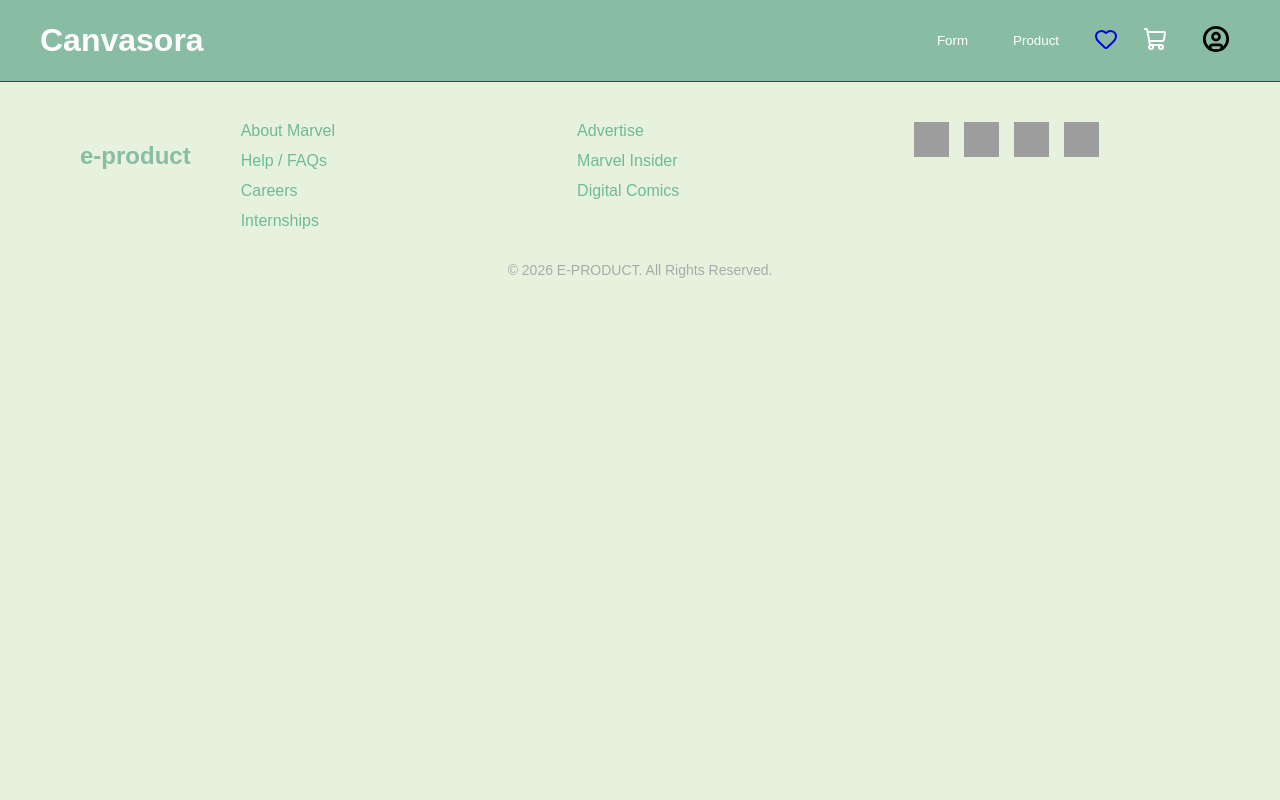
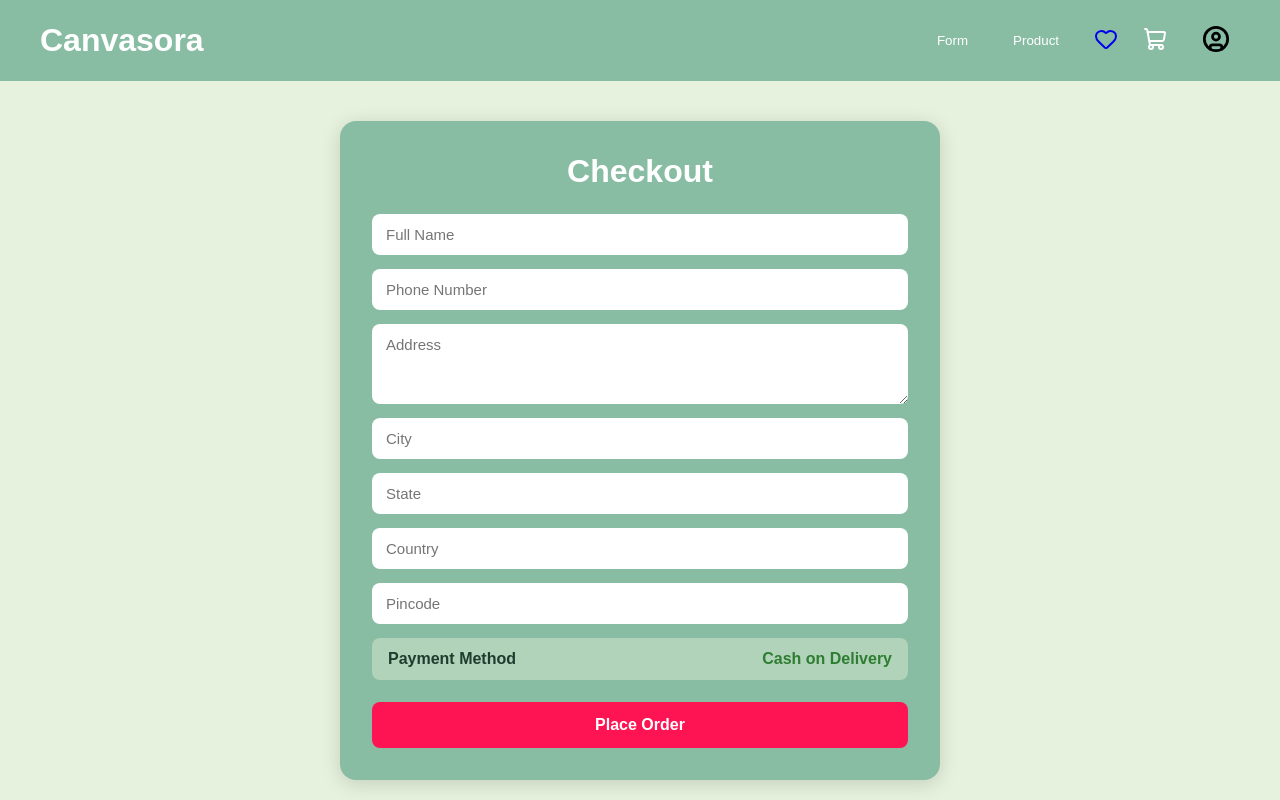
Before and after one commit to as7844285-stack/ecommerce-practical, a React (Vite) app: page /checkout in a window 1280 px wide. Shown: the top 800 px of the page. Built offline with nearby package versions, Linux system fonts and the light colour scheme; no server answers; sample sign-in values are in the browser's storage; grey boxes are pictures that could not be loaded.

Commit message:
checkout data and place order css

```diff
--- a/src/App.jsx
+++ b/src/App.jsx
@@ -1,7 +1,7 @@
 import { memo, useEffect, useState } from "react";
 import Header from "./components/header";
 import Footer from "./components/footer";
-import { Route, Routes } from "react-router-dom";
+import { Route, Routes, Navigate } from "react-router-dom";
 import Wishlist from "./pages/wishlist";
 import Home from "./pages/home";
 import Form from "./pages/form";
@@ -12,6 +12,23 @@ import Login from "./pages/login";
 import Cart from "./pages/cart";
 import OrderSuccess from "./pages/order-success";
 import Admin from "./pages/admin";
+import Checkout from "./pages/checkout";
+
+// TODO: replace this with your real auth source (context/localStorage/etc.)
+const useAuth = () => {
+  const token = localStorage.getItem("token");
+  const user = JSON.parse(localStorage.getItem("user") || "null");
+  return { isAuthenticated: !!token, isAdmin: user?.role === "admin" };
+};
+
+const ProtectedRoute = ({ children, adminOnly = false }) => {
+  const { isAuthenticated, isAdmin } = useAuth();
+
+  if (!isAuthenticated) return <Navigate to="/login" replace />;
+  if (adminOnly && !isAdmin) return <Navigate to="/" replace />;
+
+  return children;
+};
 
 const App = () => {
   const [loading, setLoading] = useState(true);
@@ -23,7 +40,7 @@ const App = () => {
       setLoading(true);
       try {
         const products = await axiosInstance.get("/products");
-        setProducts(products?.data?.data);
+        setProducts(products?.data?.data || []);
       } catch (error) {
         console.log(error);
       } finally {
@@ -34,7 +51,6 @@ const App = () => {
     const fetchWishlist = async () => {
       try {
         const res = await axiosInstance.get("/wishlist");
-        console.log("wishlist response:", res?.data);
         setFavData(res?.data?.data || []);
       } catch (error) {
         console.log("wishlist fetch error:", error);
@@ -50,13 +66,19 @@ const App = () => {
 
     try {
       if (exist) {
-        await axiosInstance.delete("/wishlist", {
+        const res = await axiosInstance.delete("/wishlist", {
           data: { productId: product._id },
         });
-        setFavData((prev) => prev.filter((item) => item._id !== product._id));
+        if (res?.data?.success) {
+          setFavData((prev) => prev.filter((item) => item._id !== product._id));
+        }
       } else {
-        await axiosInstance.post("/wishlist", { productId: product._id });
-        setFavData((prev) => [...prev, product]);
+        const res = await axiosInstance.post("/wishlist", {
+          productId: product._id,
+        });
+        if (res?.data?.success) {
+          setFavData((prev) => [...prev, product]);
+        }
       }
     } catch (error) {
       console.log(error);
@@ -66,7 +88,17 @@ const App = () => {
   const clearWishList = () => {
     setFavData([]);
   };
-  console.log("App loading:", loading);
+
+  if (loading) {
+    return (
+      <>
+        <Header />
+        <div className="app-loading">Loading...</div>
+        <Footer />
+      </>
+    );
+  }
+
   return (
     <>
       <Header />
@@ -84,7 +116,6 @@ const App = () => {
         <Route path="/form" element={<Form data={product} />} />
         <Route path="/signup" element={<Signup />} />
         <Route path="/login" element={<Login />} />
-        {/* <Route path="/product" element={<Product data={product} />} /> */}
         <Route
           path="/product"
           element={
@@ -95,7 +126,6 @@ const App = () => {
             />
           }
         />
-
         <Route
           path="/wishlists"
           element={
@@ -108,7 +138,22 @@ const App = () => {
         />
         <Route path="/cart" element={<Cart />} />
         <Route path="/order-success" element={<OrderSuccess />} />
-        <Route path="/admin" element={<Admin />} />
+        <Route
+          path="/checkout"
+          element={
+            <ProtectedRoute>
+              <Checkout />
+            </ProtectedRoute>
+          }
+        />
+        <Route
+          path="/admin"
+          element={
+            <ProtectedRoute adminOnly>
+              <Admin />
+            </ProtectedRoute>
+          }
+        />
       </Routes>
       <Footer />
     </>
--- a/src/index.css
+++ b/src/index.css
@@ -554,7 +554,7 @@ h2 {
   color: #888;
   margin: 0;
   display: -webkit-box;
-  -webkit-line-clamp: 2;
+  /* -webkit-line-clamp: 2; */
   -webkit-box-orient: vertical;
   overflow: hidden;
 }
@@ -982,3 +982,99 @@ h2 {
   border-radius: 6px;
   border: 1px solid #ddd;
 }
+
+/* ---------- Checkout ---------- */
+.checkout {
+  max-width: 600px;
+  margin: 40px auto;
+  padding: 2rem;
+  background: #88bda4;
+  border-radius: 16px;
+  box-shadow: 0 4px 20px rgba(0, 0, 0, 0.15);
+}
+
+.checkout h1 {
+  color: white;
+  text-align: center;
+  margin-bottom: 1.5rem;
+  font-size: clamp(1.5rem, 4vw, 2rem);
+}
+
+.checkout form {
+  display: flex;
+  flex-direction: column;
+  gap: 14px;
+}
+
+.checkout input,
+.checkout textarea {
+  width: 100%;
+  padding: 12px 14px;
+  border: none;
+  border-radius: 8px;
+  font-size: 15px;
+  outline: none;
+  font-family: inherit;
+  background: #fff;
+  transition: box-shadow 0.2s ease;
+}
+
+.checkout input:focus,
+.checkout textarea:focus {
+  box-shadow: 0 0 0 3px rgba(255, 20, 83, 0.25);
+}
+
+.checkout textarea {
+  resize: vertical;
+  min-height: 80px;
+}
+
+.checkout > form > div {
+  display: flex;
+  justify-content: space-between;
+  align-items: center;
+  background: #b1d3b9;
+  padding: 12px 16px;
+  border-radius: 8px;
+  color: #333;
+}
+
+.checkout > form > div strong {
+  color: #1f3d2e;
+}
+
+.checkout > form > div p {
+  margin: 0;
+  font-weight: 600;
+  color: #2e7d32;
+}
+
+.checkout button[type="submit"] {
+  padding: 14px;
+  border: none;
+  border-radius: 8px;
+  background: #ff1453;
+  color: white;
+  font-weight: bold;
+  font-size: 16px;
+  cursor: pointer;
+  transition: 0.3s;
+  margin-top: 8px;
+}
+
+.checkout button[type="submit"]:hover:not(:disabled) {
+  transform: scale(1.02);
+}
+
+.checkout button[type="submit"]:disabled {
+  opacity: 0.6;
+  cursor: not-allowed;
+}
+
+@media (max-width: 600px) {
+  .checkout {
+    margin: 20px auto;
+    padding: 1.25rem;
+    border-radius: 12px;
+  }
+}
--- a/src/pages/cart.jsx
+++ b/src/pages/cart.jsx
@@ -5,7 +5,6 @@ import { useNavigate } from "react-router-dom";
 
 export default function Cart() {
   const [cartData, setCartData] = useState([]);
-  const [placing, setPlacing] = useState(false);
   const navigate = useNavigate();
 
   const fetchCart = useCallback(async () => {
@@ -23,42 +22,38 @@ export default function Cart() {
 
   const removeCart = async (productId) => {
     try {
-      await axiosInstance.delete("/cart", { data: { productId } });
+      const res = await axiosInstance.delete("/cart", {
+        data: { productId },
+      });
+      if (res?.data?.success) {
         setCartData((prev) =>
           prev.filter((item) => item.product._id !== productId),
         );
+      }
     } catch (error) {
       console.log(error);
     }
   };
 
   const updateQty = async (productId, quantity) => {
+    if (quantity < 1) return;
     try {
-      await axiosInstance.put("/cart", { productId, quantity });
+      const res = await axiosInstance.put("/cart", { productId, quantity });
+      if (res?.data?.success) {
         setCartData((prev) =>
           prev.map((item) =>
             item.product._id === productId ? { ...item, quantity } : item,
           ),
         );
+      }
     } catch (error) {
       console.log(error);
     }
   };
 
-  const placeOrder = async () => {
+  const goToCheckout = () => {
     if (cartData.length === 0) return;
-    setPlacing(true);
-    try {
-      const res = await axiosInstance.post("/order");
-      if (res?.data?.success) {
-        setCartData([]);
-        navigate("/order-success", { state: { order: res.data.data } });
-      }
-    } catch (error) {
-      console.log(error);
-    } finally {
-      setPlacing(false);
-    }
+    navigate("/checkout");
   };
 
   const totalAmount = cartData.reduce(
@@ -96,12 +91,8 @@ export default function Cart() {
             <p className="cart-total">
               Total: <span>₹{totalAmount}</span>
             </p>
-            <button
-              className="place-order-btn"
-              onClick={placeOrder}
-              disabled={placing}
-            >
-              {placing ? "Placing Order..." : "Place Order"}
+            <button className="place-order-btn" onClick={goToCheckout}>
+              Proceed to Checkout
             </button>
           </div>
         </>
@@ -117,10 +108,10 @@ const CartCard = ({ item, onIncrease, onDecrease, onRemove }) => {
     <div className="card">
       <img
         src={product?.image ? `${imgBaseURL}${product.image}` : dummyImg}
-        alt={product.name}
+        alt={product?.name || "Product"}
       />
-      <h3>{product.name}</h3>
-      <p>₹{product.price}</p>
+      <h3>{product?.name}</h3>
+      <p>₹{product?.price}</p>
 
       <div className="qty-container">
         <button
--- a/src/pages/checkout.jsx
+++ b/src/pages/checkout.jsx
@@ -1,13 +1,14 @@
 import { useState } from "react";
-import axiosInstance from "../api/axiosInstance";
+import { axiosInstance } from "../axios";
 
-const Checkout = ({ cartItems }) => {
+const Checkout = () => {
   const [address, setAddress] = useState({
     name: "",
     phone: "",
     address: "",
     city: "",
     state: "",
+    country: "",
     pincode: "",
   });
 
@@ -26,23 +27,15 @@ const Checkout = ({ cartItems }) => {
     try {
       setLoading(true);
 
-      const items = cartItems.map((item) => ({
-        product: item.product._id,
-        quantity: item.quantity,
-      }));
-
       const response = await axiosInstance.post("/orders", {
-        items,
         shippingAddress: address,
         paymentMethod: "COD",
       });
 
       console.log(response.data);
-
       alert("Order placed successfully!");
     } catch (error) {
       console.log(error.response?.data || error);
-
       alert(error.response?.data?.message || "Failed to place order");
     } finally {
       setLoading(false);
@@ -62,7 +55,6 @@ const Checkout = ({ cartItems }) => {
           onChange={handleChange}
           required
         />
-
         <input
           type="text"
           name="phone"
@@ -71,7 +63,6 @@ const Checkout = ({ cartItems }) => {
           onChange={handleChange}
           required
         />
-
         <textarea
           name="address"
           placeholder="Address"
@@ -79,7 +70,6 @@ const Checkout = ({ cartItems }) => {
           onChange={handleChange}
           required
         />
-
         <input
           type="text"
           name="city"
@@ -88,7 +78,6 @@ const Checkout = ({ cartItems }) => {
           onChange={handleChange}
           required
         />
-
         <input
           type="text"
           name="state"
@@ -97,7 +86,14 @@ const Checkout = ({ cartItems }) => {
           onChange={handleChange}
           required
         />
-
+        <input
+          type="text"
+          name="country"
+          placeholder="Country"
+          value={address.country}
+          onChange={handleChange}
+          required
+        />
         <input
           type="text"
           name="pincode"
@@ -109,7 +105,6 @@ const Checkout = ({ cartItems }) => {
 
         <div>
           <strong>Payment Method</strong>
-
           <p>Cash on Delivery</p>
         </div>
 
```
Lines whose indentation alone changed are shown as unchanged.
